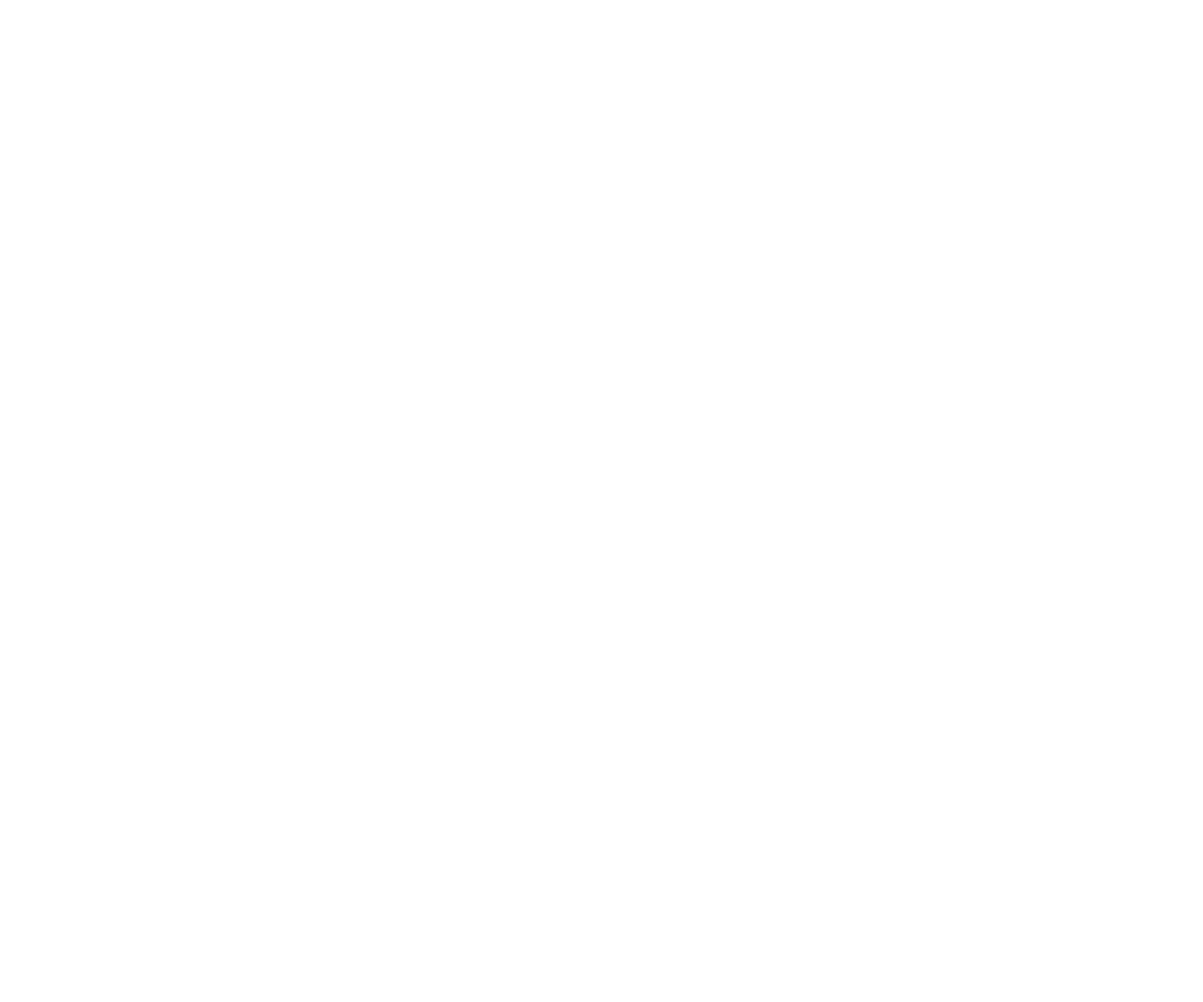
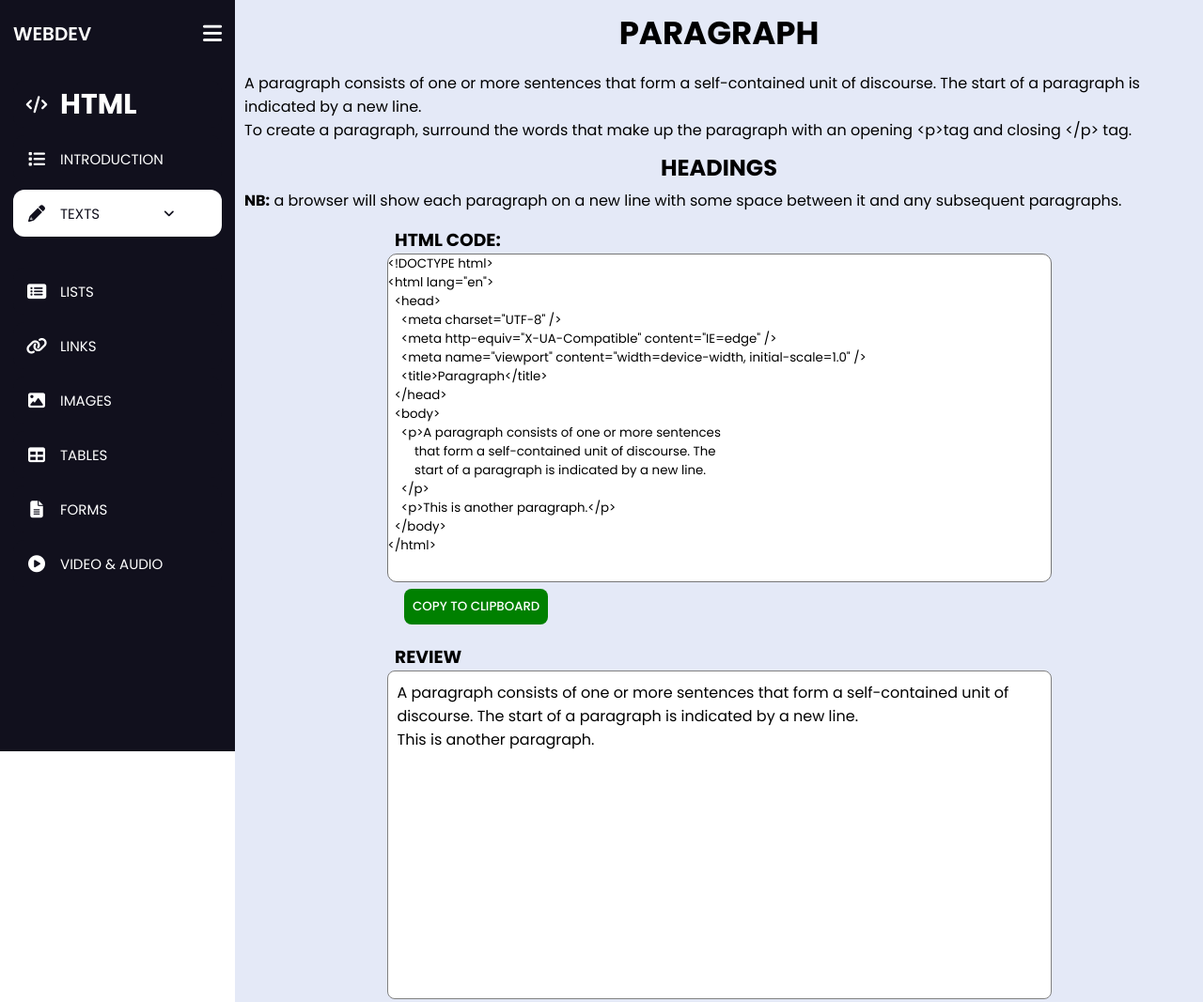
Before and after one commit to Davidlloyd8/webdev, a plain HTML site: page HTML/paragraph.html in a window 1280 px wide. Shown: the top 1067 px of the page at 94% size. Before the commit the page ends 800 px from the top, so only its background shows below. Drawn offline with Linux system fonts and the light colour scheme.

Commit message:
create paragraph page

```diff
--- a/HTML/paragraph.html
+++ b/HTML/paragraph.html
@@ -0,0 +1,197 @@
+<!DOCTYPE html>
+<html lang="en">
+  <head>
+    <meta charset="UTF-8" />
+    <meta http-equiv="X-UA-Compatible" content="IE=edge" />
+    <meta name="viewport" content="width=device-width, initial-scale=1.0" />
+    <title>WEBDEV | TEXTS - PARAGRAPH</title>
+    <link
+      rel="stylesheet"
+      href="https://cdnjs.cloudflare.com/ajax/libs/font-awesome/6.1.1/css/all.min.css"
+      integrity="sha512-KfkfwYDsLkIlwQp6LFnl8zNdLGxu9YAA1QvwINks4PhcElQSvqcyVLLD9aMhXd13uQjoXtEKNosOWaZqXgel0g=="
+      crossorigin="anonymous"
+      referrerpolicy="no-referrer"
+    />
+    <link rel="stylesheet" href="../sidebar.css" />
+    <link rel="stylesheet" href="../CSS/main-content.css" />
+  </head>
+  <body>
+    <div class="sidebar open">
+      <div class="logo-details">
+        <a href="../index.html">
+          <div class="logo_name">WEBDEV</div>
+        </a>
+        <i class="fa fa-bars" id="btn"></i>
+      </div>
+
+      <ul class="nav-list">
+        <li>
+          <a href="get-started.html">
+            <i class="fa fa-code"></i>
+            <span class="links_name"><h1>HTML</h1></span>
+          </a>
+          <span class="tooltip">HTML</span>
+        </li>
+
+        <li>
+          <a href="intro.html">
+            <i class="fa fa-list"></i>
+            <span class="links_name">INTRODUCTION</span>
+          </a>
+          <span class="tooltip">INTRODUCTION</span>
+        </li>
+        <li class="active">
+          <a href="texts.html">
+            <i class="fa fa-pencil-alt"></i>
+            <span class="links_name">TEXTS</span>
+          </a>
+            <button class="collapse-btn"><span class="fa fa-angle-down"></span></button>
+            <div class="content">
+              <ul class="nav-list">
+                <li>
+                  <a href="texts.html">HEADING</a>
+                </li>
+                <li>
+                  <a href="paragraph.html">PARAGRAPH</a>
+                </li>
+                <li>
+                  <a href="bold and italic.html">BOLD AND ITALIC</a>
+                </li>
+                <li>
+                  <a href="supscript and subscript.html">SUPERSCRIPT AND SUBSCRIPT</a>
+                </li>
+                <li>
+                  <a href="breakline and horizontal rule.html">BREAKLINE AND HORIZONTAL RULE</a>
+                </li>
+                <li>
+                  <a href="strong and emphasis.html">STRONG AND EMPHASIS</a>
+                </li>
+                <li>
+                  <a href="quotation.html">QUOTATIONS</a>
+                </li>
+                <li>
+                  <a href="abbreviations and acronyms.html">ABBREVIATIONS AND ACRONYMS</a>
+                </li>
+                <li>
+                  <a href="citations and definitions.html">CITATIONS AND DEFINITIONS</a>
+                </li>
+                <li>
+                  <a href="changes to content.html">CHANGES TO CONTENT</a>
+                </li>
+              </ul>
+            </div>
+          </a>
+
+          <span class="tooltip">TEXTS</span>
+        </li>
+        <li>
+          <a href="lists.html">
+            <i class="fa fa-list-alt"></i>
+            <span class="links_name">LISTS</span>
+          </a>
+          <span class="tooltip">LISTS</span>
+        </li>
+        <li>
+          <a href="links.html">
+            <i class="fa fa-link"></i>
+            <span class="links_name">LINKS</span>
+          </a>
+          <span class="tooltip">LINKS</span>
+        </li>
+        <li>
+          <a href="images.html">
+            <i class="fa fa-image"></i>
+            <span class="links_name">IMAGES</span>
+          </a>
+          <span class="tooltip">IMAGES</span>
+        </li>
+        <li>
+          <a href="tables.html">
+            <i class="fa fa-table"></i>
+            <span class="links_name">TABLES</span>
+          </a>
+          <span class="tooltip">TABLES</span>
+        </li>
+        <li>
+          <a href="forms.html">
+            <i class="fa fa-file-alt"></i>
+            <span class="links_name">FORMS</span>
+          </a>
+          <span class="tooltip">FORMS</span>
+        </li>
+        <li>
+          <a href="video & audio.html">
+            <i class="fa fa-play-circle"></i>
+            <span class="links_name">VIDEO & AUDIO</span>
+          </a>
+          <span class="tooltip">VIDEO & AUDIO</span>
+        </li>
+      </ul>
+    </div>
+    <section class="home-section">
+      <div class="text">
+        <div class="container">
+          <h1 class="get-started">PARAGRAPH</h1>
+          <p class="text-context">
+            A paragraph consists of one or more sentences
+            that form a self-contained unit of discourse. The
+            start of a paragraph is indicated by a new
+            line.
+            <br>
+            To create a paragraph, surround the words that make up the
+            paragraph with an opening <span><</span>p>tag and closing <span><</span>/p> tag.
+          </p>
+          <h2>HEADINGS</h2>
+          <p class="text-context">
+            <strong>NB:</strong> a browser will show each paragraph on a new line
+            with some space between it and any subsequent paragraphs.
+          </p>
+
+          <div class="textarea">
+            <h3 class="snippet-text">HTML CODE:</h3>
+            <textarea id="display" readonly spellcheck="false">
+<!DOCTYPE html>
+<html lang="en">
+  <head>
+    <meta charset="UTF-8" />
+    <meta http-equiv="X-UA-Compatible" content="IE=edge" />
+    <meta name="viewport" content="width=device-width, initial-scale=1.0" />
+    <title>Paragraph</title>
+  </head>
+  <body>
+    <p>A paragraph consists of one or more sentences
+        that form a self-contained unit of discourse. The
+        start of a paragraph is indicated by a new line.
+    </p>
+    <p>This is another paragraph.</p>
+  </body>
+</html>
+            </textarea>
+            <div class="copybutton">
+              <button onclick="copyTexttoClipboard();" id="copybtn">COPY TO CLIPBOARD</button>
+            </div>
+          </div>
+
+          <div class="review-box">
+            <h3 class="snippet-text">REVIEW</h3>
+            <div class="review-box-content">
+              <div class="review-body">
+                <p>A paragraph consists of one or more sentences
+                    that form a self-contained unit of discourse. The
+                    start of a paragraph is indicated by a new line.
+                </p>
+                <p>This is another paragraph.</p>
+            </div>
+            </div>
+          </div>
+          <div class="pagination">
+              <span class="prev"><a href="texts.html">Prev</a></span>
+              <span class="next"><a href="paragraph.html">Next</a></span>
+          </div>
+        </div>
+      </div>
+    </section>
+    <script src="../copyText.js"></script>
+    <script src="../sidebar.js"></script>
+  </body>
+</html>
```
Also changed, not shown: HTML/texts.html (+9 -10 lines), HTML/abbreviations and acronyms.html (added), HTML/bold and italic.html (added), HTML/breakline and horizontal rule.html (added), HTML/changes to content.html (added), HTML/citations and definitions.html (added), HTML/quotation.html (added), HTML/strong and emphasis.html (added), HTML/supscript and subscript.html (added).
